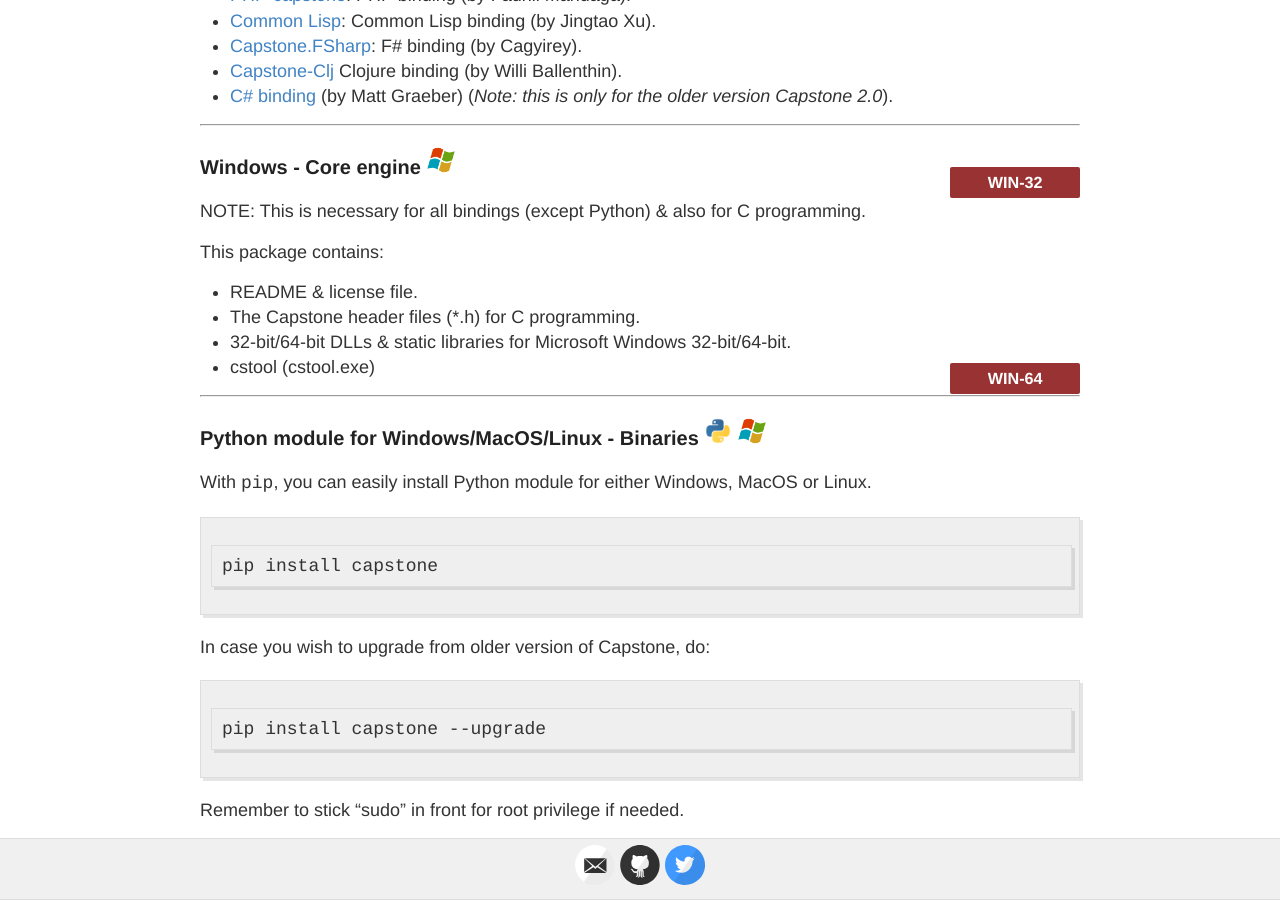
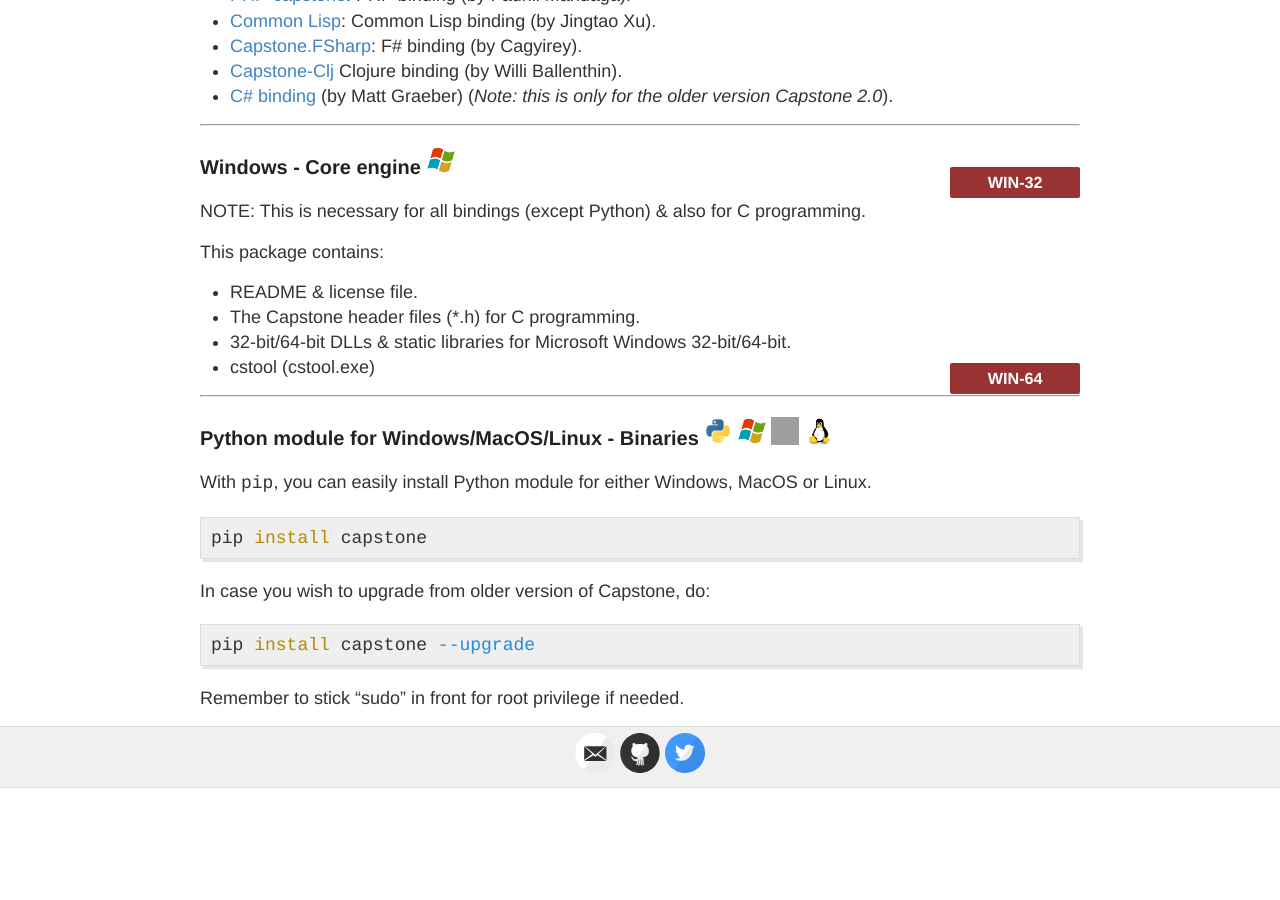
Before and after one commit to capstone-engine/capstone-engine.github.io, a Jekyll site: the page built from download.md, in a window 1280 px wide and 900 px high, scrolled down 1443 px. Built offline with Jekyll 4.4.1, drawn with Linux system fonts in a browser that asks for light colours; after the commit the page ends 2231 px from its top, so only the background shows below that; grey boxes are pictures that could not be loaded.

Commit message:
fix for cmd highlight

```diff
--- a/download.md
+++ b/download.md
@@ -88,15 +88,19 @@
 
 ---
 
-### Python module for Windows/MacOS/Linux - Binaries <img src="img/python.png" height="28" width="28"> <img src="img/windows.png" height="28" width="28">
+### Python module for Windows/MacOS/Linux - Binaries <img src="img/python.png" height="28" width="28"> <img src="img/windows.png" height="28" width="28"> <img src="img/osx.png" height="28" width="28"> <img src="img/linux.png" height="28" width="28">
 
 With `pip`, you can easily install Python module for either Windows, MacOS or Linux.
 
-    pip install capstone
+{% highlight bash %}
+pip install capstone
+{% endhighlight %}
 
 In case you wish to upgrade from older version of Capstone, do:
 
-    pip install capstone --upgrade
+{% highlight bash %}
+pip install capstone --upgrade
+{% endhighlight %}
 
 Remember to stick "sudo" in front for root privilege if needed.
 
```
